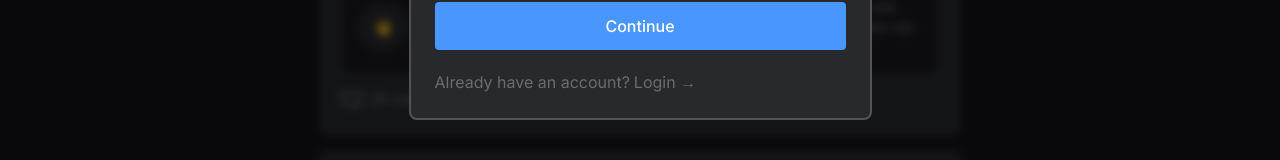
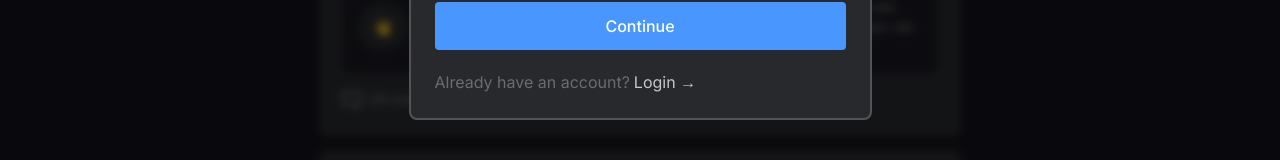
Before and after one commit to tanishkkkk/atlys, a React (Create React App) app: page /home in a window 1280 px wide. Both pictures are taken after typing "Sample" into the empty fields and a click on the button "Post". Shown: the part 555-715 px from the top of the page. Built offline with nearby package versions, Linux system fonts and the light colour scheme.

Commit message:
fix: btn color

```diff
--- a/src/components/AuthModal.tsx
+++ b/src/components/AuthModal.tsx
@@ -67,7 +67,10 @@ const AuthModal = ({ isModalOpen, closeModal }: Props) => {
           <p>
             {isLogin ? "Not registered yet? " : "Already have an account? "}
           </p>
-          <button onClick={() => setIsLogin((authVal) => !authVal)}>
+          <button
+            onClick={() => setIsLogin((authVal) => !authVal)}
+            className="text-[#c5c7ca]"
+          >
             {isLogin ? "Register →" : "Login →"}
           </button>
         </div>
```
